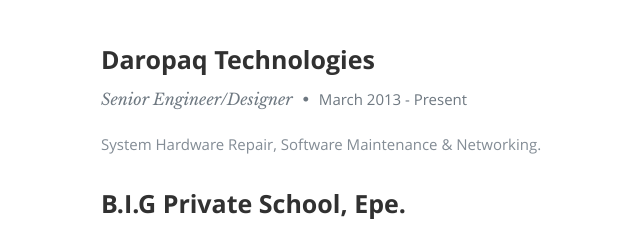
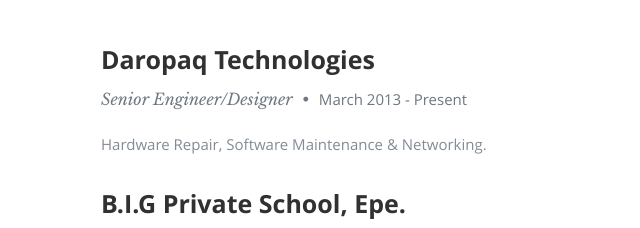
Before and after one commit to Daropaq01/Daropaq01.github.io, a plain HTML site: page My Portfolio/index.html in a window 1280 px wide. Shown: the part 1842-2070 px from the top of the page, 304-944 px from the left. Drawn offline with nearby package versions, Linux system fonts and the light colour scheme.

Commit message:
Update index.html

```diff
--- a/My Portfolio/index.html
+++ b/My Portfolio/index.html
@@ -204,7 +204,7 @@
                   <p class="info">Senior Engineer/Designer <span>&bull;</span> <em class="date">March 2013 - Present</em></p>
 
                   <p>
-                  System Hardware Repair, Software Maintenance & Networking.
+                  Hardware Repair, Software Maintenance & Networking.
                   </p>
 
                </div>
```
